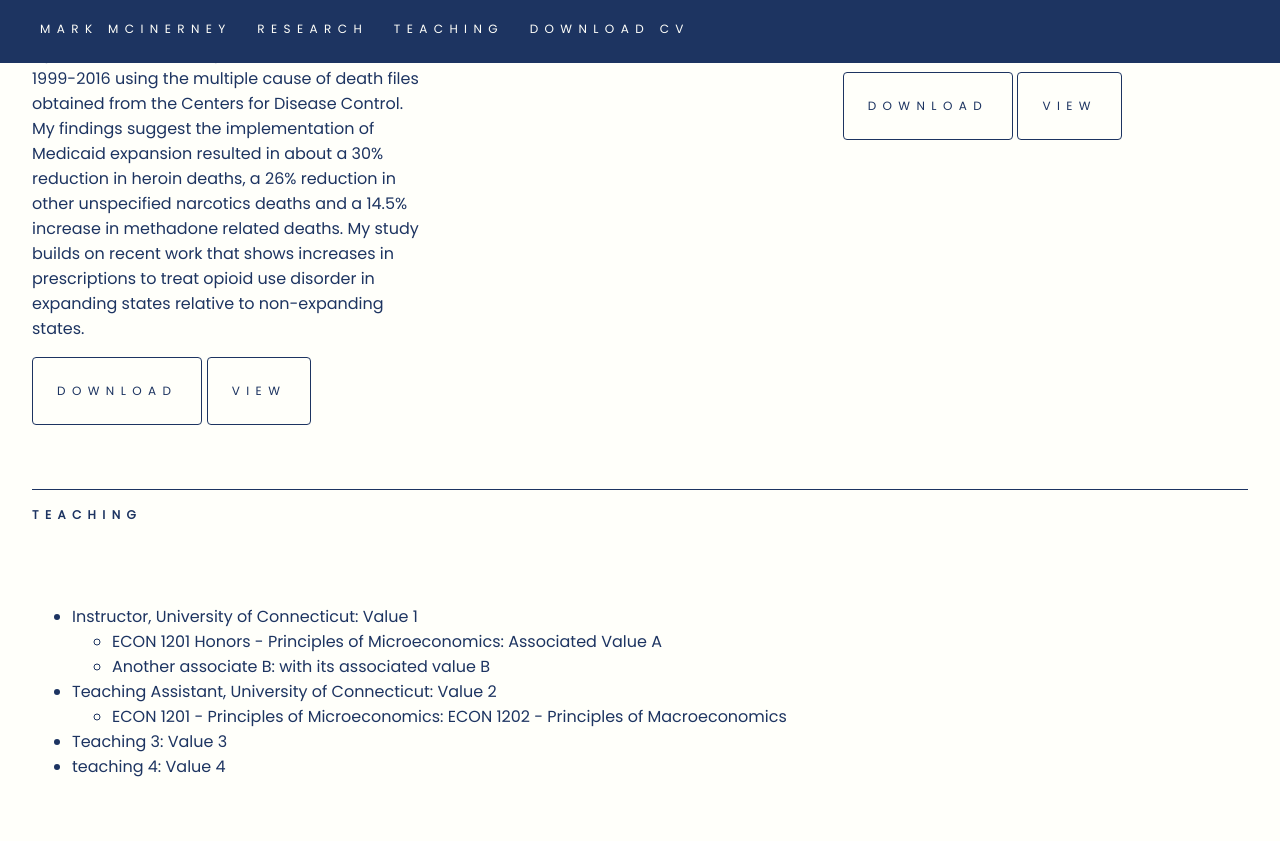
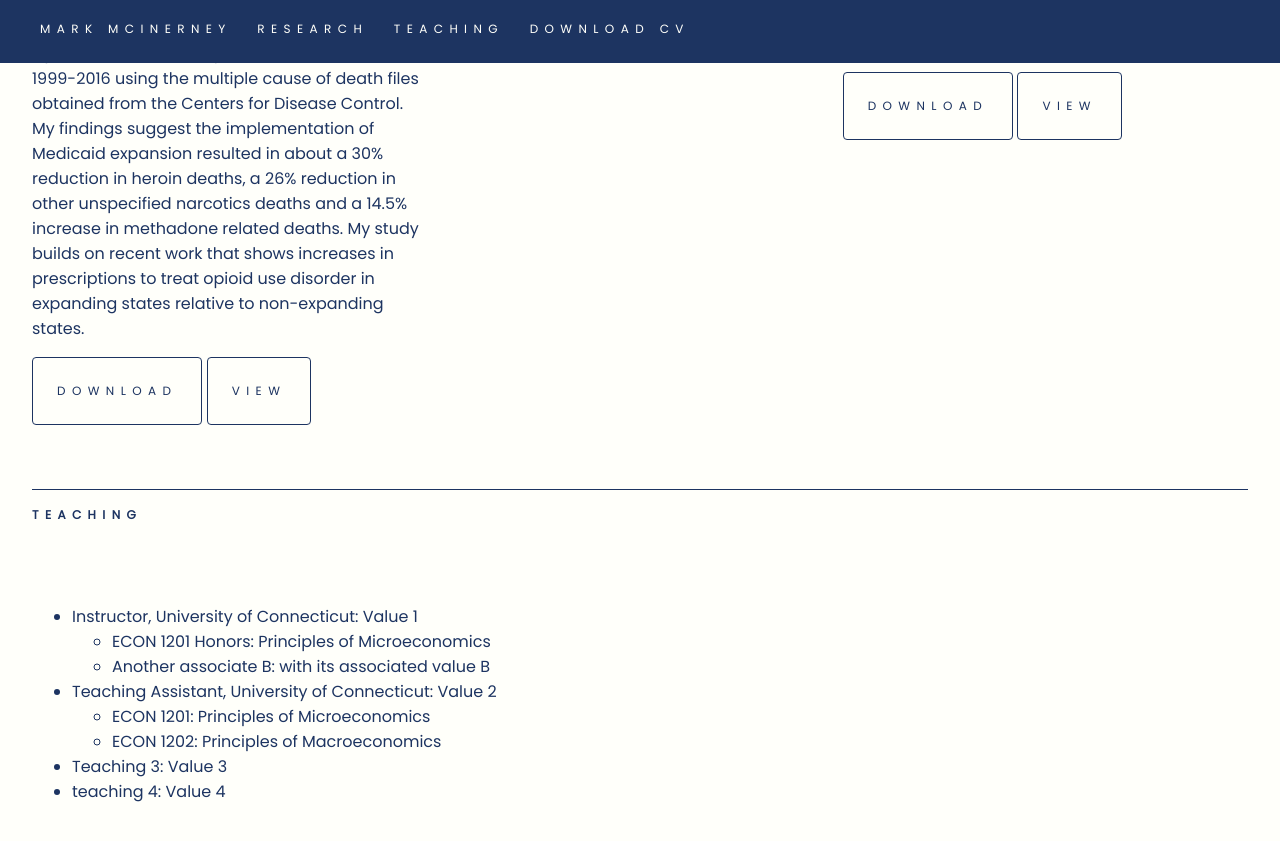
Before and after one commit to mattmotel/markmcinerney, a Jekyll site: the page built from index.md, in a window 1280 px wide and 900 px high, scrolled down 892 px. Shown: the top 841 px of the window. Built offline with Jekyll 4.4.1, drawn with Linux system fonts in a browser that asks for light colours.

Commit message:
Updated Index

```diff
--- a/index.md
+++ b/index.md
@@ -6,15 +6,17 @@ teaching:
 - top-level: Instructor, University of Connecticut
   arbitrary: Value 1
   nested-teachings:
-  - nested: ECON 1201 Honors  - Principles of Microeconomics
-    sub-arbitrary: Associated Value A
+  - nested: ECON 1201 Honors
+    sub-arbitrary: Principles of Microeconomics
   - nested: Another associate B
     sub-arbitrary: with its associated value B
 - top-level: Teaching Assistant, University of Connecticut
   arbitrary: Value 2
   nested-teachings:
-  - nested: ECON 1201 - Principles of Microeconomics
-    sub-arbitrary: ECON 1202 - Principles of Macroeconomics
+  - nested: ECON 1201
+    sub-arbitrary: Principles of Microeconomics
+  - nested: ECON 1202
+    sub-arbitrary: Principles of Macroeconomics
 - top-level: Teaching 3
   arbitrary: Value 3
 - top-level: teaching 4
```
